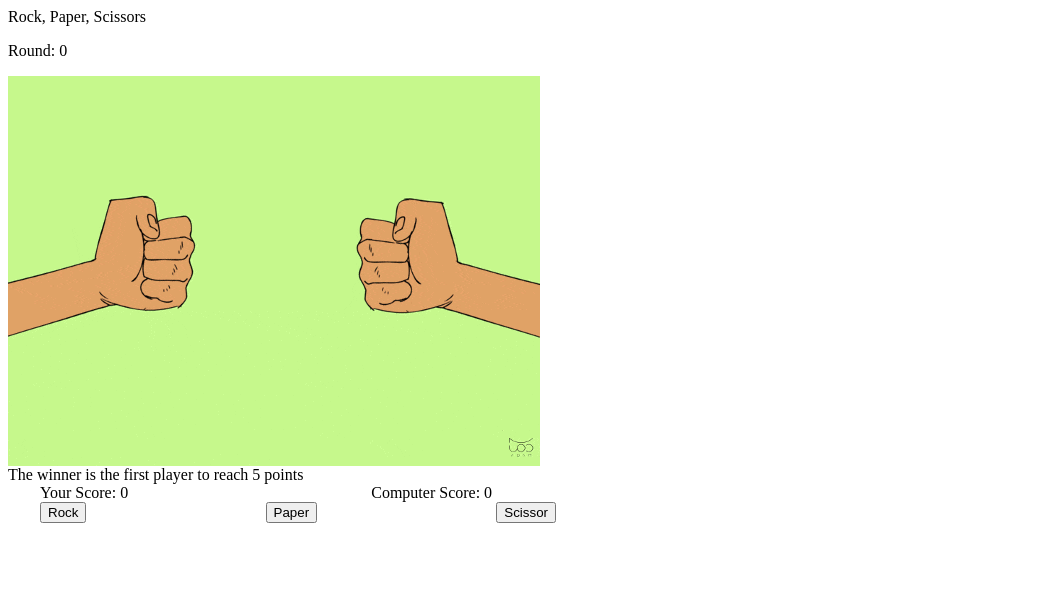
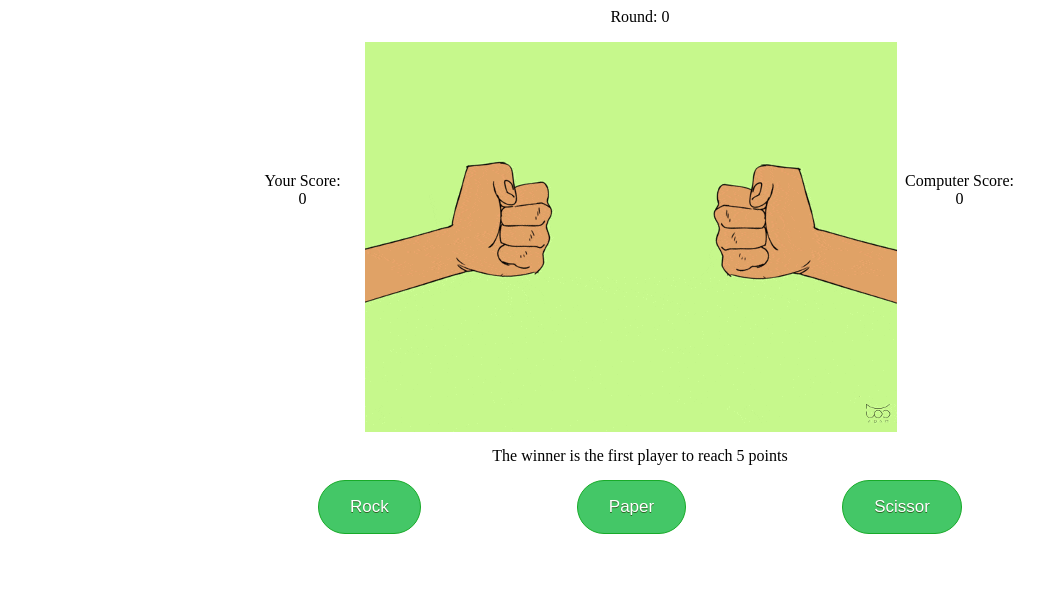
Before and after one commit to f1uk3r/rock-paper-scissors, a plain HTML site: page index.html in a window 1280 px wide. Shown: the whole page, without its empty margins (0-1064 px from the left). Drawn offline with Linux system fonts and the light colour scheme.

Commit message:
css update

```diff
--- a/index.html
+++ b/index.html
@@ -1,4 +1,5 @@
 <html lang="en">
+
 <head>
     <meta charset="UTF-8">
     <meta name="viewport" content="width=device-width, initial-scale=1.0">
@@ -6,22 +7,26 @@
     <title>Rock, Paper, Scissors</title>
     <link rel="stylesheet" href="style.css" type="text/css">
 </head>
+
 <body>
     <div class="game">
-        <p class="top-title">Rock, Paper, Scissors</p>
+        <div class="game-container">
             <p class="round-counter">Round: <span id="round-count-id">0</span></p>
-        <div class="gif-block"><img src="images/initial.gif" alt="Rock Paper Scissors animation" id="game-animation"></div>
+            <div class="game-grid-container">
+                <div class="player-score">Your Score:<br><span id="player-score-id">0</span></div>
+                <div class="gif-block"><img src="images/initial.gif" alt="Rock Paper Scissors animation"
+                        id="game-animation"></div>
+                <div class="computer-score">Computer Score:<br><span id="computer-score-id">0</span></div>
+            </div>
             <div class="round-result">The winner is the first player to reach 5 points</div>
-        <div class="score-container">
-            <div class="player-score">Your Score: <span id="player-score-id">0</span></div>
-            <div class="computer-score">Computer Score: <span id="computer-score-id">0</span></div>
-        </div>
             <div class="button-container">
                 <div class="rock-button"><button class="rock">Rock</button></div>
                 <div class="paper-button"><button class="paper">Paper</button></div>
                 <div class="scissor-button"><button class="scissor">Scissor</button></div>
             </div>
         </div>
+    </div>
     <script src="main.js" type="text/javascript"></script>
 </body>
+
 </html>
--- a/style.css
+++ b/style.css
@@ -1,16 +1,57 @@
-.score-container {
+.game-container {
+    margin-right: auto;
+    margin-left: auto;
+    width: 800px;
+    height: 600px;
+    text-align: center;
+}
+.game-grid-container {
+    display: grid;
+    grid-template-columns: 125px 532px 125px;
+    grid-template-rows: 130px 130px 130px;
+}
+.player-score {
+    grid-column: 1;
+    grid-row: 2;
+    text-align: center;
+}
+.gif-block{
+    grid-column: 2;
+    grid-row: 1/4;
+}
+.computer-score {
+    grid-column: 3;
+    grid-row: 2;
+    text-align: center;
+}
+.round-result {
+    padding-top: 15px;
+}
+button {
+	background-color:#44c767;
+	border-radius:28px;
+	border:1px solid #18ab29;
+	display:inline-block;
+	cursor:pointer;
+	color:#ffffff;
+	font-family:Arial;
+	font-size:17px;
+	padding:16px 31px;
+	text-decoration:none;
+	text-shadow:0px 1px 0px #2f6627;
+}
+button:hover {
+	background-color:#5cbf2a;
+}
+button:active {
+	position:relative;
+	top:1px;
+}
+.button-container {
+    padding-top: 15px;
+    margin-right: auto;
+    margin-left: auto;
     display: flex;
-    margin-left: 2em;
-    width: 55%;
-}
-.score-container>.player-score, .score-container>.computer-score {
-    flex-grow: 1;
-}
-
-.button-container {
-    margin-left: 2em;
-    display: flex;
-    width: 55%;
 }
 .button-container>.rock-button, .button-container>.paper-button, .button-container>.scissor-button {
     flex-grow: 1;
```
Lines whose indentation alone changed are shown as unchanged.
